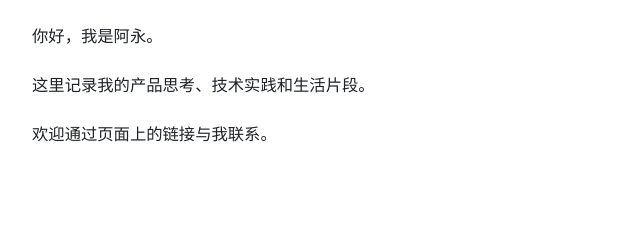
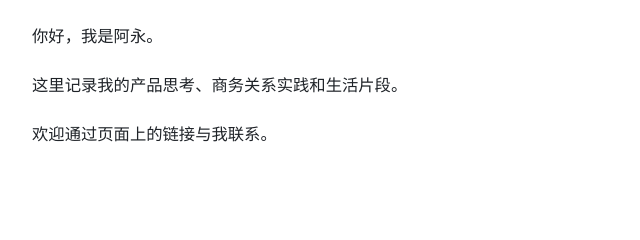
Before and after one commit to zh-simon/wordfo-blog, an Astro site: page /about in a window 1280 px wide. Shown: the part 155-395 px from the top of the page, 268-908 px from the left. Built offline with nearby package versions, Linux system fonts and the light colour scheme; Astro itself is replaced by a stand-in of ours.

Commit message:
Update 页面 “about”

```diff
--- a/src/content/pages/about.md
+++ b/src/content/pages/about.md
@@ -5,6 +5,6 @@ description: 关于这个博客和它的主人。
 
 你好，我是阿永。
 
-这里记录我的产品思考、技术实践和生活片段。
+这里记录我的产品思考、商务关系实践和生活片段。
 
 欢迎通过页面上的链接与我联系。
```
